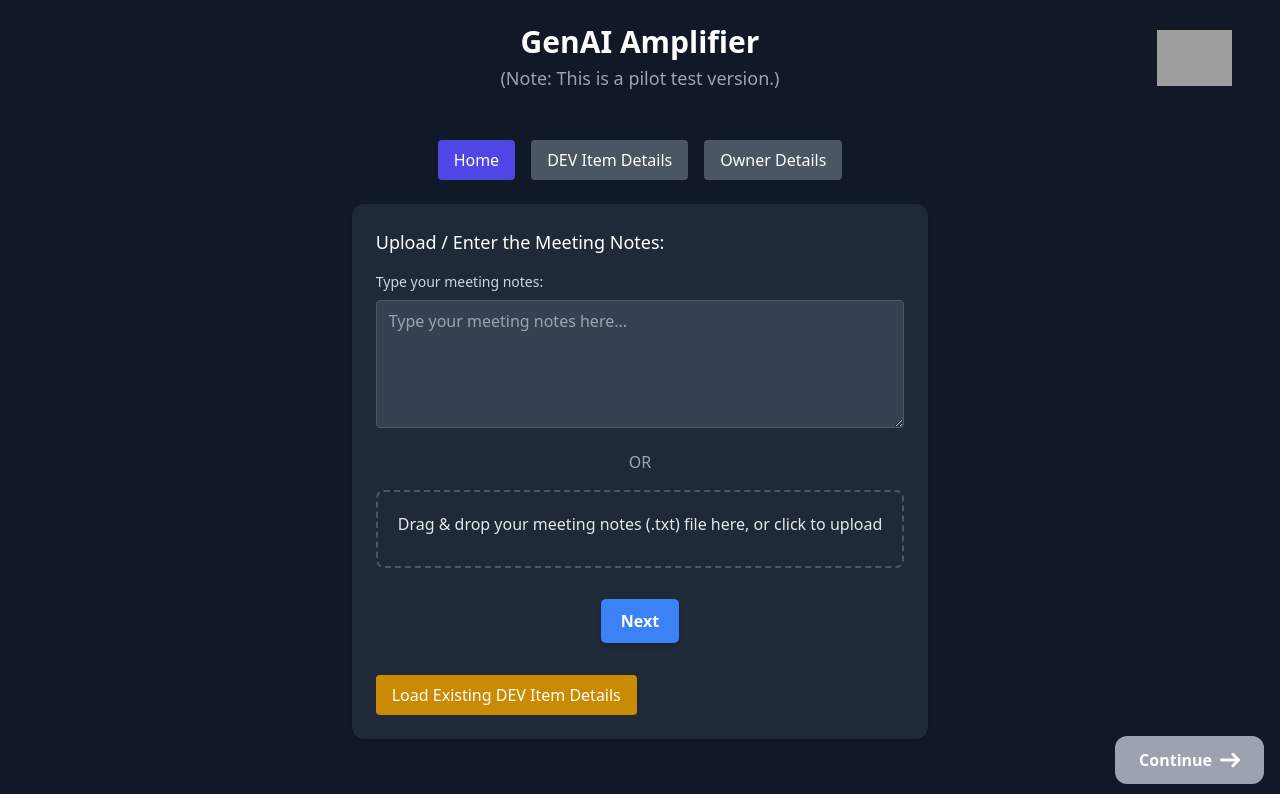
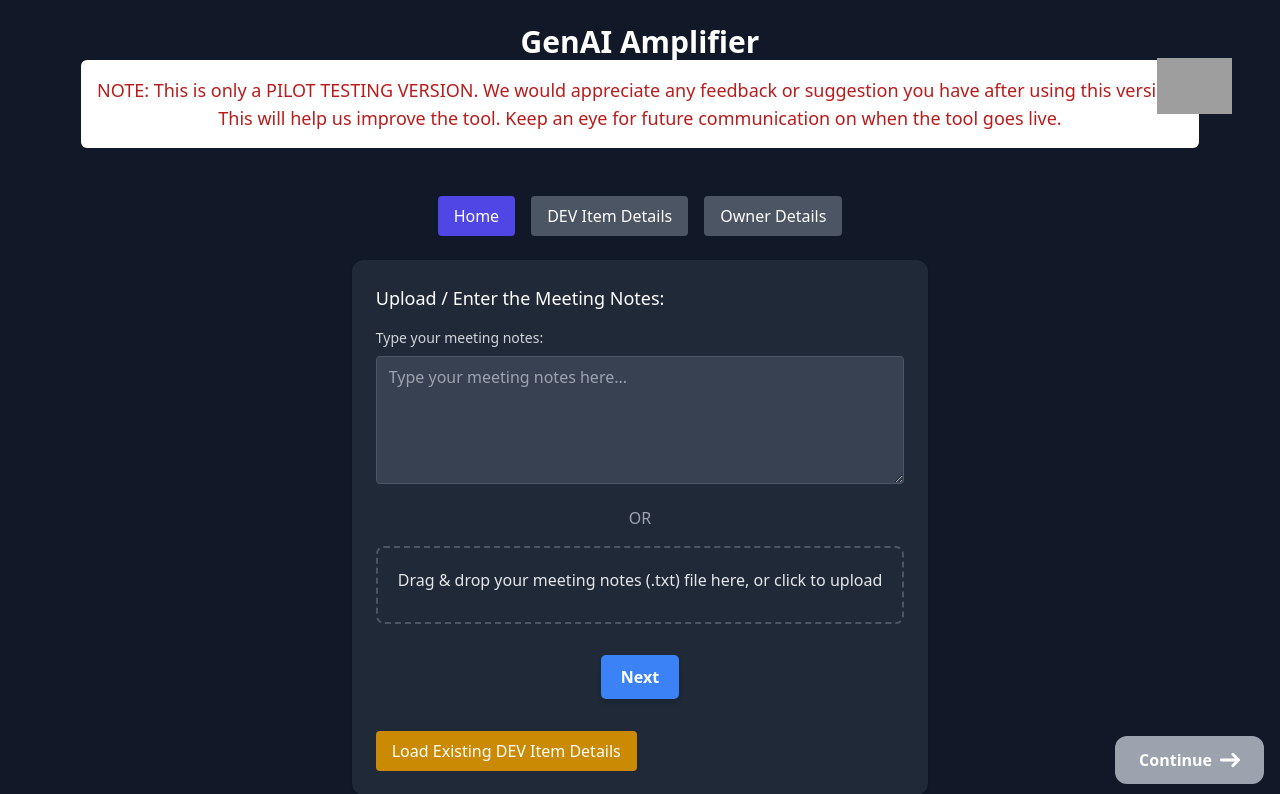
Before and after one commit to naveensomalapuri/NDBS-AIML-TEAM-GenAI-Amplifier, a FastAPI app: page / in a window 1280 px wide. Shown: the top 794 px of the page. Run offline with FastAPI, Linux system fonts and the light colour scheme; parts of the project's set-up code (start-up, migrations or seed data) failed here and were passed over; some libraries are stand-ins or nearby versions; grey boxes are pictures that could not be loaded.

Commit message:
Update app.html
Updated NOTE message

```diff
--- a/templates/app.html
+++ b/templates/app.html
@@ -69,7 +69,9 @@
   </div>
   <div class="mx-auto">
     <h1 class="text-3xl font-bold text-white text-center">GenAI Amplifier</h1>
-    <p class="text-lg text-gray-400 text-center mt-1">(Note: This is a pilot test version.)</p>
+    <div class="bg-white p-4 rounded-md">
+      <p class="text-lg text-red-700 text-center">NOTE: This is only a PILOT TESTING VERSION. We would appreciate any feedback or suggestion you have after using this version.<br>This will help us improve the tool. Keep an eye for future communication on when the tool goes live.</p>
+    </div>
   </div>
   <div class="absolute right-6">
     <!-- Logo from static folder -->
```
